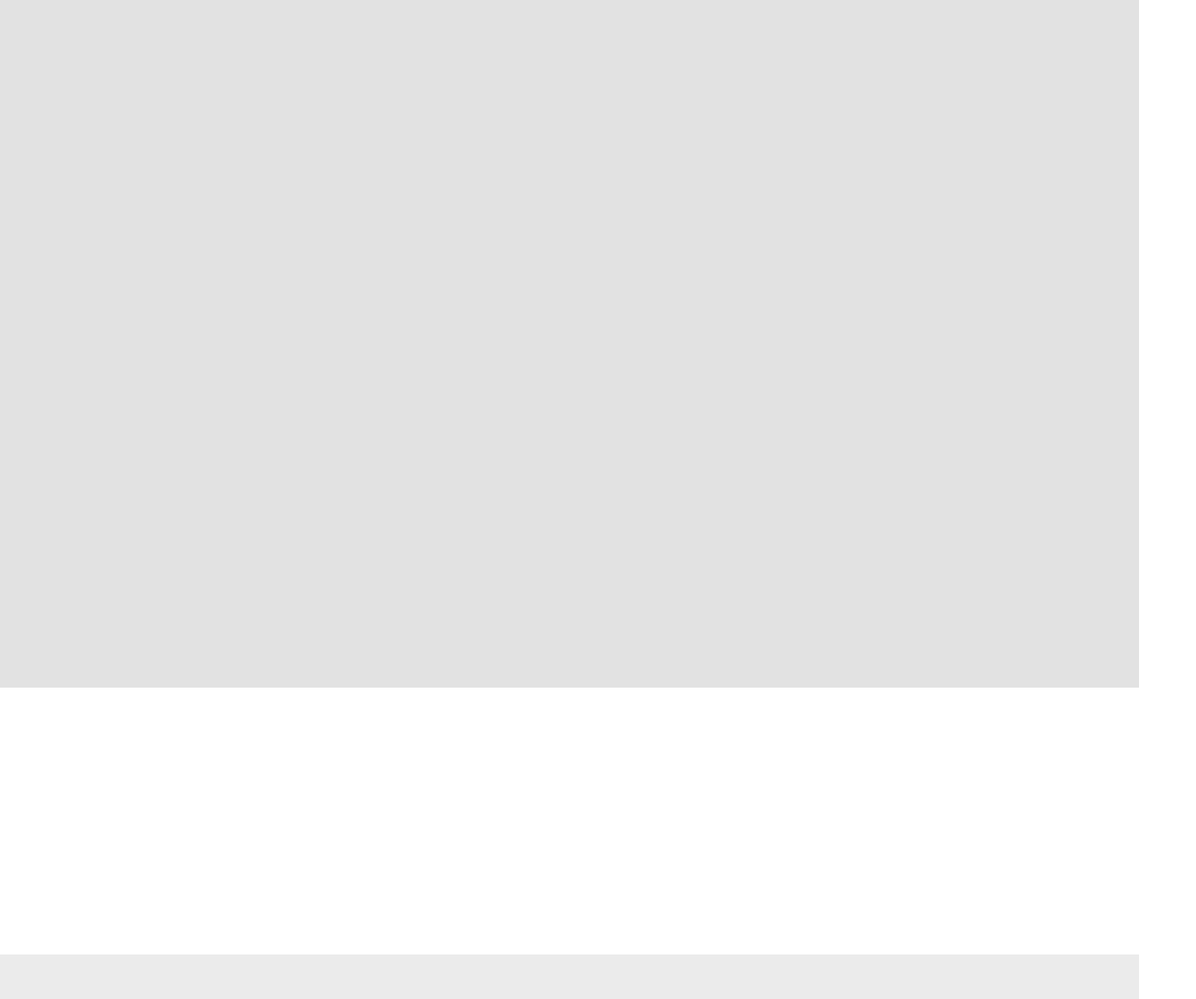
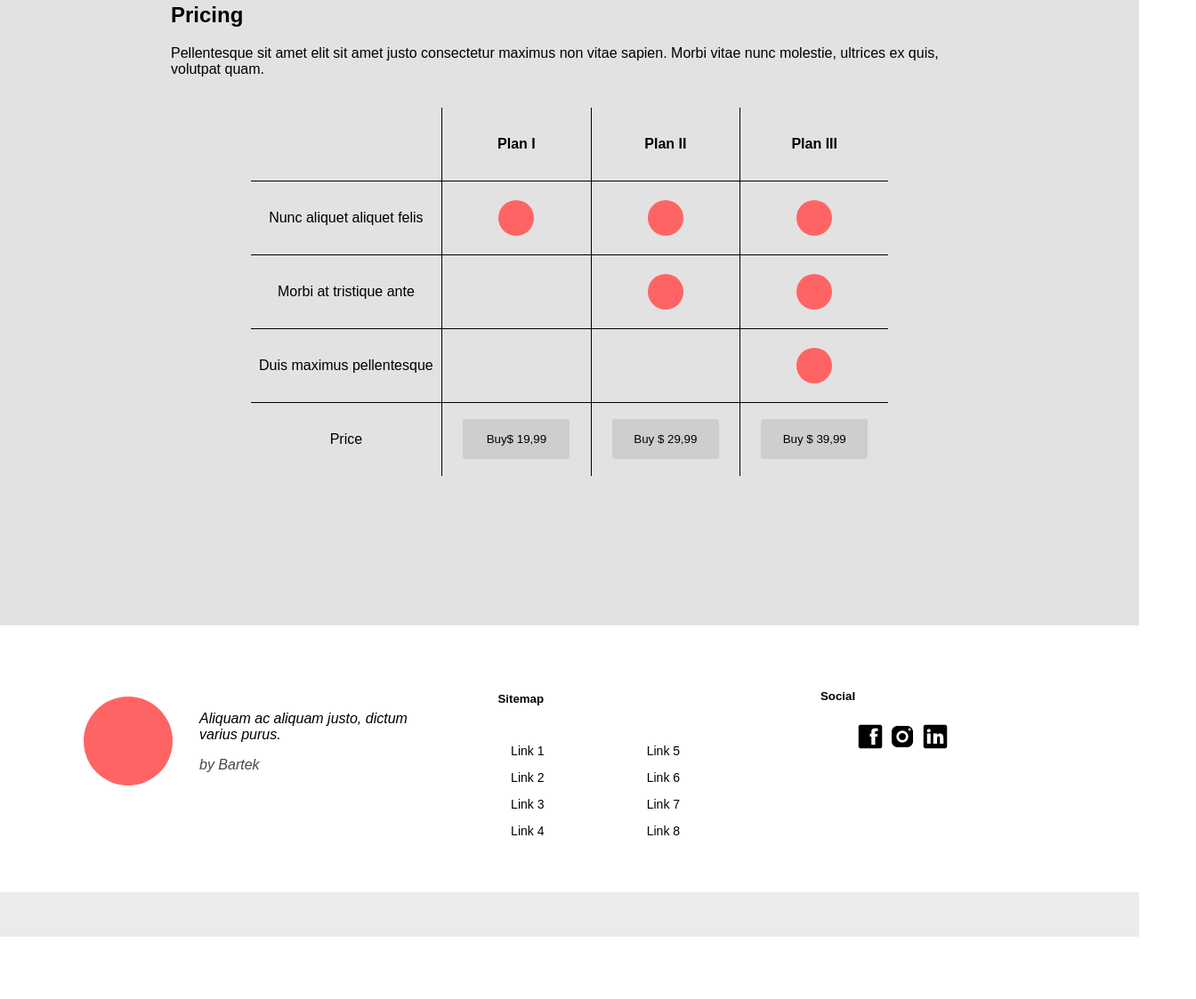
Before and after one commit to AFilipiuk/LandingPageReview, a plain HTML site: page index.html in a window 1280 px wide. Shown: the part 1837-2960 px from the top of the page at 89% size, 1344 px wide, since content can reach past the window. After the commit the page ends 2890 px from the top, so only its background shows below. Drawn offline with Linux system fonts and the light colour scheme.

Commit message:
pricing, footer

```diff
--- a/css/style.css
+++ b/css/style.css
@@ -80,7 +80,8 @@ nav img {
 }
 
 #marketing div,
-#pros div {
+#pros div,
+#sitemap div {
     float: left;
 }
 
@@ -98,11 +99,6 @@ nav img {
 
 #pricing-plan {
     background-color: #E2E2E2;
-}
-
-#sitemap {
-    height: 300px;
-    background-color: white;
 }
 
 #footer-legal {
@@ -129,3 +125,107 @@ button {
 button:hover {
     background-color: #B4B4B4;
 }
+
+table {
+    width: 80%;
+    text-align: center;
+}
+
+.first-clmn {
+    width: 30%;
+}
+
+#pricing-plan table {
+    border-style: hidden;
+    border-collapse: collapse;
+    margin: 0 auto;
+}
+
+#pricing-plan table td,
+#pricing-plan table th {
+    border: 1px solid black;
+}
+
+#pricing-plan th,
+#pricing-plan td {
+    height: 80px;
+}
+
+.circle {
+    width: 40px;
+    height: 40px;
+    border-radius: 20px;
+    background-color: #FF6464;
+    text-align: center;
+    margin: 0 auto;
+}
+
+#pricing-plan {
+    padding-top: 80px;
+}
+
+#sitemap {
+    width: 100%;
+    margin-left: 5%;
+    margin-right: 5%;
+    padding-top: 50px;
+    height: 250px;
+    background-color: white;
+}
+
+#social-links ul {
+    list-style: none;
+    display: list-item;
+    float: left;
+    margin: 0;
+}
+
+#social-links ul li {
+    display: inline;
+}
+
+#sitemap-links ul {
+    padding-left: 15px;
+}
+
+#sitemap-links ul li {
+    list-style: none;
+    padding-bottom: 12px;
+}
+
+#sitemap-links a {
+    text-decoration: none;
+    color: #000000;
+    font-size: 14px;
+}
+
+#sitemap-links a:hover {
+    color: #535353;
+}
+
+#quote {
+    padding-top: 30px;
+}
+
+#quote .circle {
+    width: 100px;
+    height: 100px;
+    border-radius: 50px;
+}
+
+.quote-txt {
+    padding-left: 30px;
+    width: 250px;
+    font-style: italic;
+}
+
+.by {
+    color: #464646;
+}
+
+#quote,
+#sitemap-links,
+#social-links {
+    width: 30%;
+    padding-left: 30px;
+}
--- a/index.html
+++ b/index.html
@@ -61,10 +61,113 @@
         <div class="img-marketing"></div>
     </div>
     <div class="section" id="pricing-plan">
+        <h2>Pricing</h2>
+        <p>
+            Pellentesque sit amet elit sit amet justo consectetur maximus non vitae sapien. Morbi vitae nunc molestie, ultrices ex quis, volutpat quam.
+        </p><br />
+        <table>
+            <tr>
+                <th></th>
+                <th>Plan I</th>
+                <th>Plan II</th>
+                <th>Plan III</th>
+            </tr>
+            <tr>
+                <td class="first-clmn">Nunc aliquet aliquet felis</td>
+                <td>
+                    <div class="circle"></div>
+                </td>
+                <td>
+                    <div class="circle"></div>
+                </td>
+                <td>
+                    <div class="circle"></div>
+                </td>
+            </tr>
+            <tr>
+                <td>Morbi at tristique ante</td>
+                <td></td>
+                <td>
+                    <div class="circle"></div>
+                </td>
+                <td>
+                    <div class="circle"></div>
+                </td>
+            </tr>
+            <tr>
+                <td>Duis maximus pellentesque</td>
+                <td></td>
+                <td></td>
+                <td>
+                    <div class="circle"></div>
+                </td>
+            </tr>
+            <tr>
+                <td>Price</td>
+                <td><button class="primary-button">Buy$ 19,99</button></td>
+                <td><button class="primary-button">Buy $ 29,99</button></td>
+                <td><button class="primary-button">Buy $ 39,99</button></td>
+            </tr>
+        </table>
 
     </div>
     <footer>
-        <div id="sitemap"></div>
+        <div id="sitemap">
+            <div id="quote">
+                <div class="circle"></div>
+                <div class="quote-txt">
+                    <p>
+                        Aliquam ac aliquam justo, dictum varius purus.
+                    </p>
+                    <p class="by">
+                        by Bartek
+                    </p>
+                </div>
+            </div>
+            <div id="sitemap-links">
+                <table>
+                    <tr>
+                        <th>
+                            <h5>Sitemap</h5>
+                        </th>
+                        <th></th>
+                    </tr>
+                    <tr>
+                        <td>
+                            <ul>
+                                <li><a href="#">Link 1</a></li>
+                                <li><a href="#">Link 2</a></li>
+                                <li><a href="#">Link 3</a></li>
+                                <li><a href="#">Link 4</a></li>
+                            </ul>
+                        </td>
+                        <td>
+                            <ul>
+                                <li><a href="#">Link 5</a></li>
+                                <li><a href="#">Link 6</a></li>
+                                <li><a href="#">Link 7</a></li>
+                                <li><a href="#">Link 8</a></li>
+                            </ul>
+                        </td>
+                    </tr>
+                </table>
+
+            </div>
+            <div id="social-links">
+                <h5>Social</h5>
+                <ul>
+                    <li>
+                        <a href=""><img src="img\icons8-Facebook-32.png" /></a>
+                    </li>
+                    <li>
+                        <a href=""><img src="img\icons8-Instagram-32.png" /></a>
+                    </li>
+                    <li>
+                        <a href=""><img src="img\icons8-LinkedIn-32.png" /></a>
+                    </li>
+                </ul>
+            </div>
+        </div>
         <div id="footer-legal"></div>
     </footer>
 </body>
```
Also changed, not shown: img/icons8-Facebook-32.png (added), img/icons8-Instagram-32.png (added), img/icons8-LinkedIn-32.png (added).
